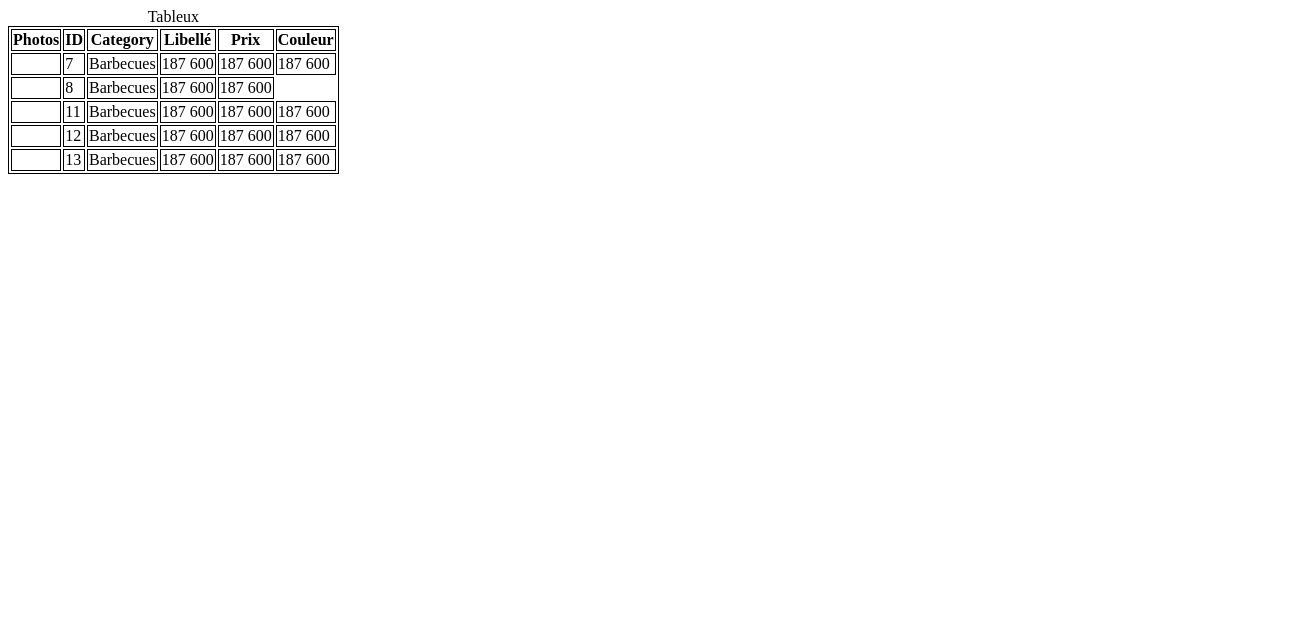
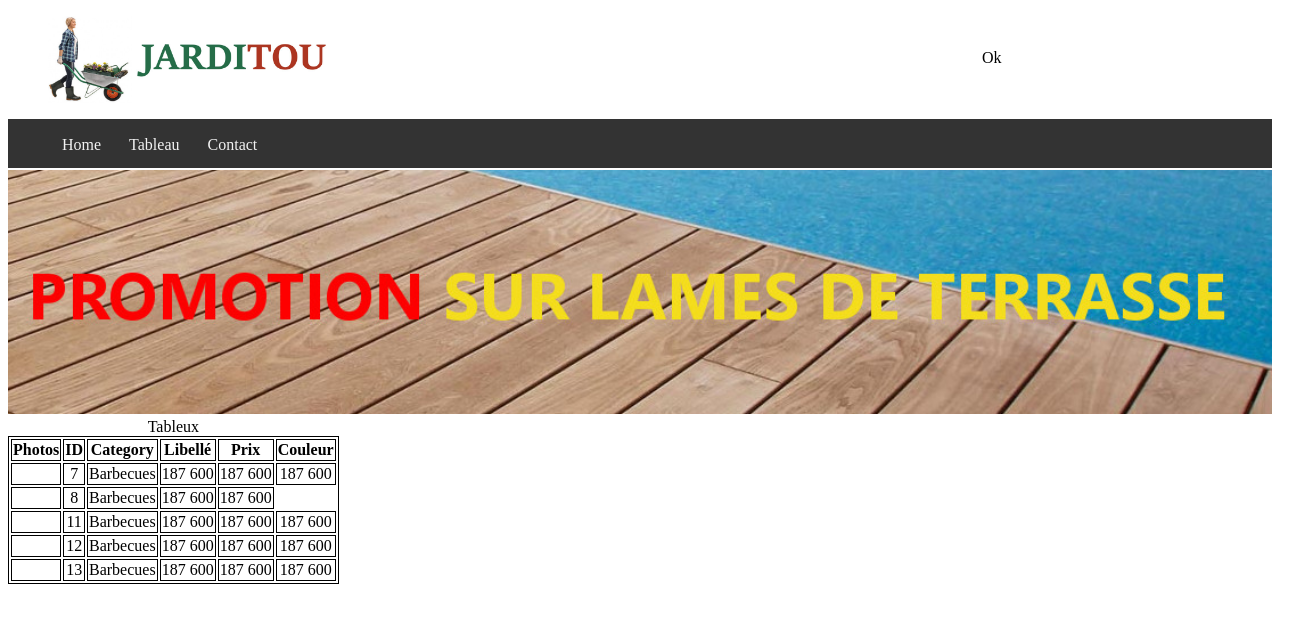
Before and after one commit to SatanooX/Afpa_Base, a plain HTML site: page Tables.html in a window 1280 px wide. Shown: the whole page, 1312 px wide, since content can reach past the window. Drawn offline with Linux system fonts and the light colour scheme.

Commit message:
Tables Modified
Add Logo, Menu and Image

```diff
--- a/Tables.html
+++ b/Tables.html
@@ -3,16 +3,29 @@
 <head>
 <meta charset="utf-8">
 <title>Jarditou</title>
+	<link href="Css/Style.css" rel="stylesheet" type="text/css">
 </head>
 
 <body>
-        <header>
 
-        </header>
+	 <header>
+	<figure style="width: 100%">
+		<img src="Images/jarditou_logo.jpg" alt="Logo Jarditou" width="290" title="Logo Jarditou" class="asde">
+		<span id="aside_image">Ok</span>
+	</figure>
+	</header>
 
-        <nav>
+																		<!-- Menu -->
 
-        </nav>
+<div id="navbar" >
+	<ul>
+  		<li><a href="index.html">Home</a></li>
+  		<li><a href="Tables.html">Tableau</a></li>
+  		<li><a href="Form.html">Contact</a></li>
+	</ul>
+</div>
+
+		<img src="Images/promotion.jpg" alt="Jrditou" title="Jarditou" class="promo">
 
         <section>
             <article>
```
